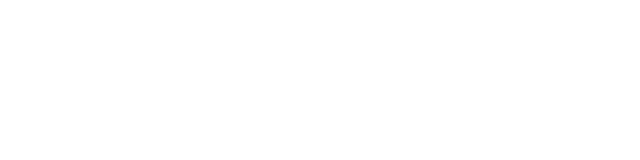
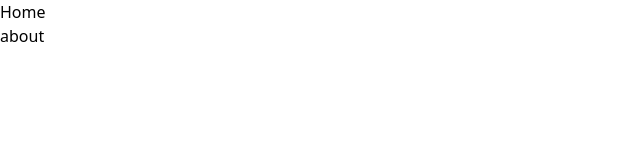
Before and after one commit to ezdev21/project-management, a React (Vite) app in the folder client/: page / in a window 1280 px wide. Shown: the top 160 px of the page, without its empty margins (0-640 px from the left). Built offline with nearby package versions, Linux system fonts and the light colour scheme.

Commit message:
client router setup

```diff
--- a/client/package.json
+++ b/client/package.json
@@ -10,7 +10,8 @@
   },
   "dependencies": {
     "react": "^18.2.0",
-    "react-dom": "^18.2.0"
+    "react-dom": "^18.2.0",
+    "react-router-dom": "^6.9.0"
   },
   "devDependencies": {
     "@types/react": "^18.0.22",
--- a/client/src/App.tsx
+++ b/client/src/App.tsx
@@ -1,13 +1,26 @@
 import { useState } from 'react'
 import './index.css'
+import {BrowserRouter, Routes, Route, Link} from 'react-router-dom'
+import Home from './pages/Home'
+import About from './pages/About'
 
 function App() {
   const [count, setCount] = useState(0)
 
   return (
-    <div className="App">
+    <BrowserRouter>
+      <header>
+        <nav>
 
-    </div>
+        </nav>
+      </header>
+      <main>
+        <Routes>
+            <Route path="/" element={<Home/>}></Route>
+            <Route path="/about" element={<About/>}></Route>
+        </Routes>
+      </main>
+    </BrowserRouter>
   )
 }
 
--- /dev/null
+++ b/client/src/pages/About.tsx
@@ -0,0 +1,9 @@
+const About = () => {
+    return (
+        <div>
+            <h1>About</h1>
+        </div>
+     );
+}
+
+export default About;
--- /dev/null
+++ b/client/src/pages/Home.tsx
@@ -0,0 +1,12 @@
+import { Link } from "react-router-dom";
+
+const Home = () => {
+    return (
+        <div>
+          <h1>Home</h1>
+          <Link to="/about">about</Link>
+        </div>
+     );
+}
+
+export default Home;
```
Also changed, not shown: 1 other file (tests, documents, lock files or other folders).
